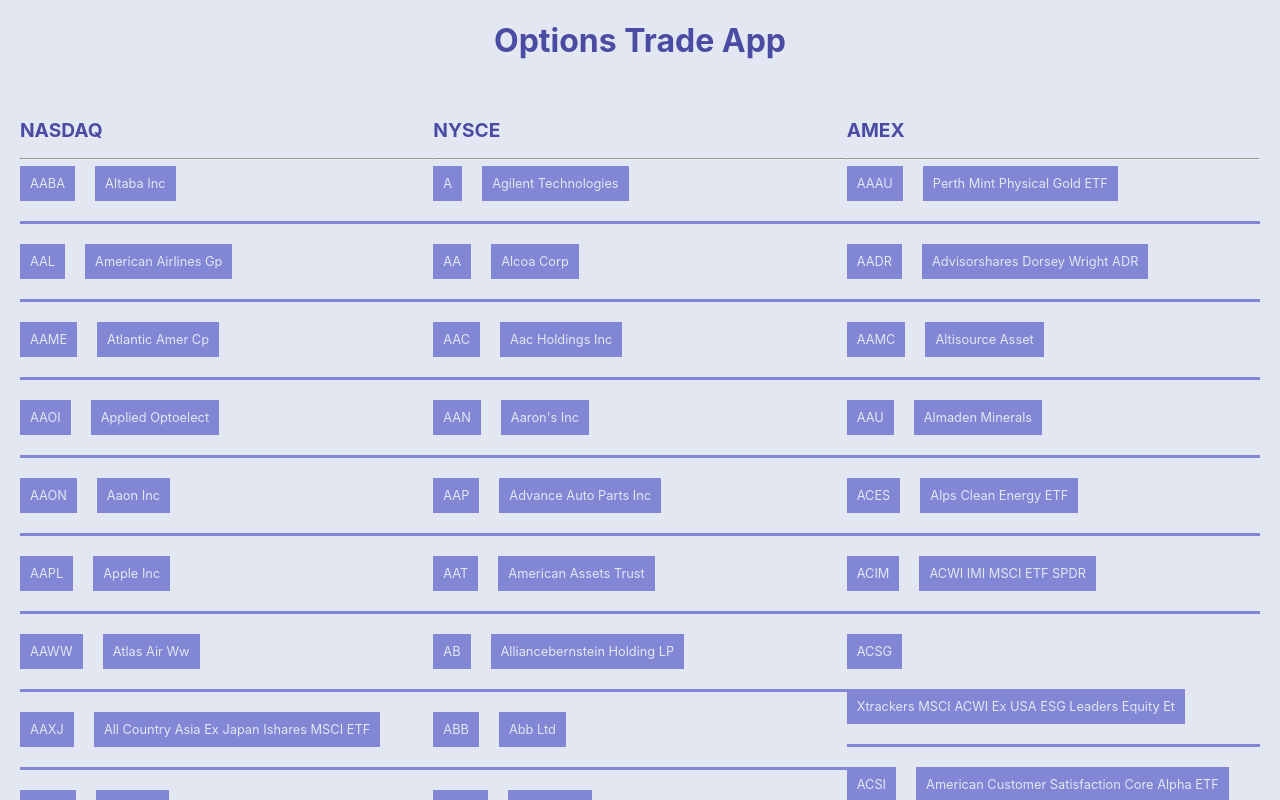
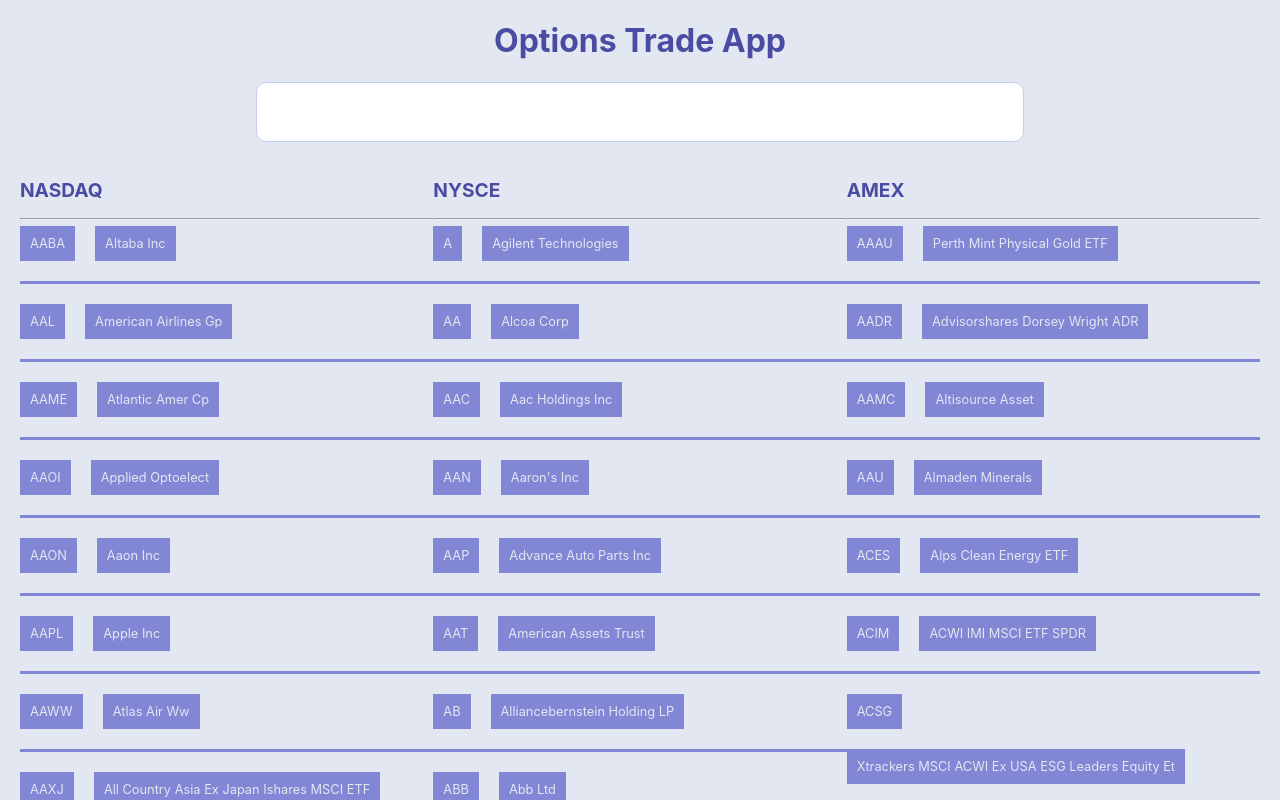
Before and after one commit to manny516/option_td, a React (Create React App) app in the folder trade_options/: page / in a window 1280 px wide. Shown: the top 800 px of the page. Built offline with nearby package versions, Linux system fonts and the light colour scheme.

Commit message:
added search field and style search field

```diff
--- a/trade_options/src/comp/FilterSearch.js
+++ b/trade_options/src/comp/FilterSearch.js
@@ -19,9 +19,16 @@
 
 			<React.Fragment>
 
-				<Ticker exchangeName="NASDAQ" stockTicker={this.nasData} />
-				<Ticker exchangeName="NYSCE" stockTicker={this.nysData} />
-				<Ticker exchangeName="AMEX" stockTicker={this.amexData} />
+				<div className="ticker-filter">
+					<input type="text" name="filter-search"/>
+				</div>
+
+
+				<div className="ticker-display">
+					<Ticker exchangeName="NASDAQ" stockTicker={this.nasData} />
+					<Ticker exchangeName="NYSCE" stockTicker={this.nysData} />
+					<Ticker exchangeName="AMEX" stockTicker={this.amexData} />
+				</div>
 
 			</React.Fragment>
 
--- a/trade_options/src/css/main.scss
+++ b/trade_options/src/css/main.scss
@@ -30,7 +30,7 @@
 }
 
 
-.comp-wrapper{
+.ticker-display{
 	display: grid;
 	grid-template-columns : 2fr 2fr 2fr;
 	grid-colum-gap : 2%;
@@ -64,3 +64,24 @@
 	margin-bottom :20px;
 	color : $primary-color;
 }
+
+
+
+
+/***********************
+		Ticker search
+***********************/
+
+	.ticker-filter{
+		clear:both;
+		text-align: center;
+	}
+
+	.ticker-filter input{
+		width:60%;
+		height:60px;
+		border-radius: 10px;
+		border:1px solid $second-color;
+		font-size: 35px;
+		color:#666;
+	}
```
